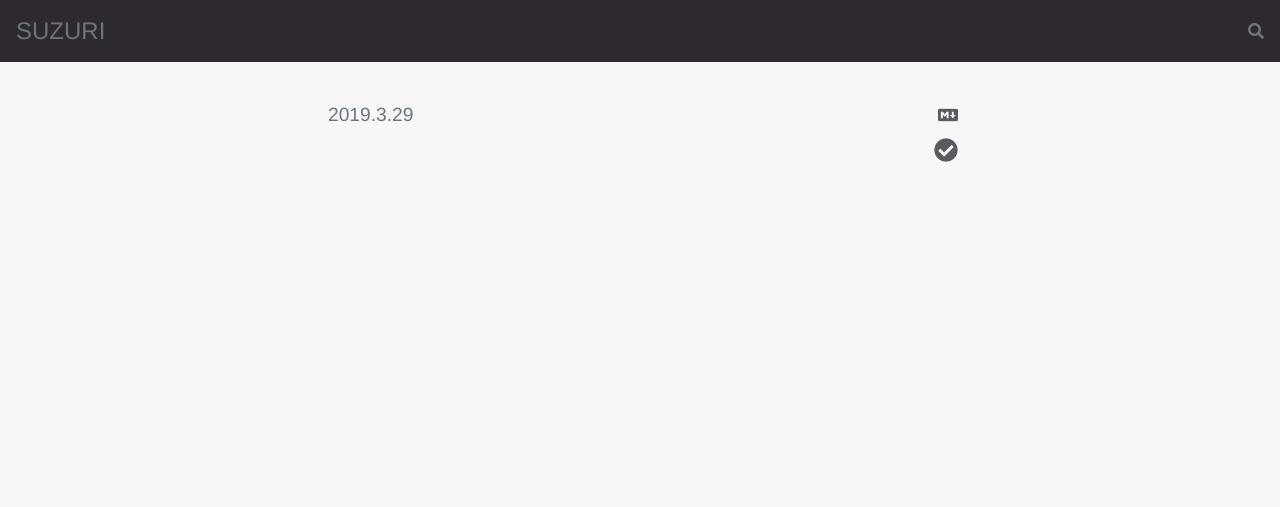
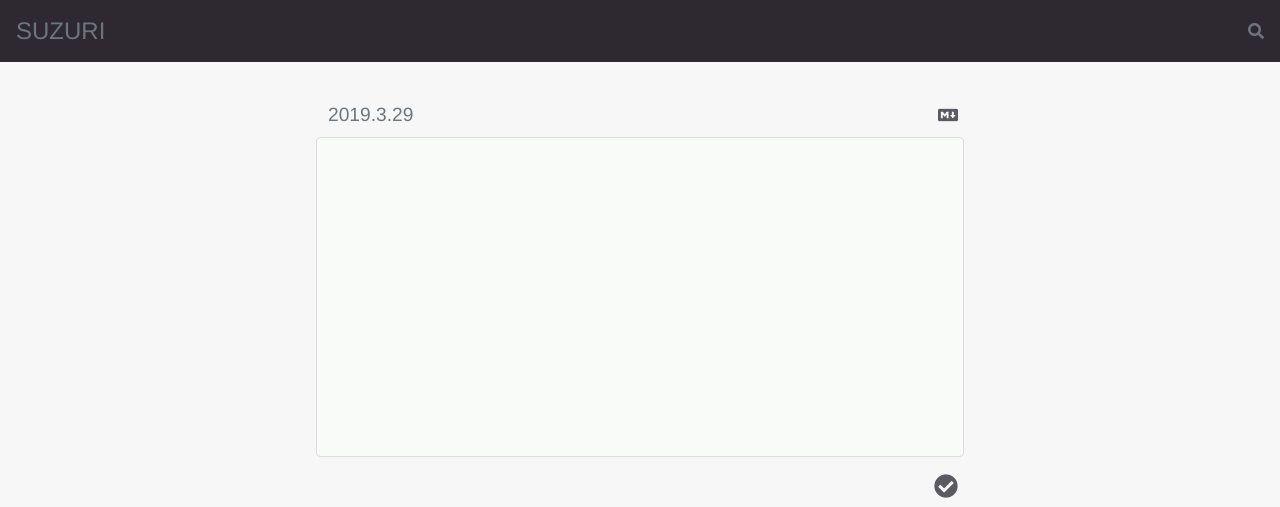
Before and after one commit to suzuri-note/suzuri, a Vue app: page / in a window 1280 px wide. Both pictures are taken after a click on the button 940 px from the left and 115 px from the top of the page. Shown: the top 507 px of the page. Built offline with nearby package versions, Linux system fonts and the light colour scheme.

Commit message:
:+1: Markdownの表示機能を追加

```diff
--- a/package.json
+++ b/package.json
@@ -9,6 +9,7 @@
   },
   "dependencies": {
     "core-js": "^2.6.5",
+    "markdown-it": "8.4.2",
     "vue": "^2.6.10",
     "vuex": "^3.0.1"
   },
--- a/src/components/Editor.vue
+++ b/src/components/Editor.vue
@@ -8,9 +8,10 @@
                 <i class="fab fa-markdown editor-markdown ml-3"></i>
             </button>
         </div>
-        <div v-if="preview" class="bg-paper"></div>
-        <div v-else class="form-group bg-paper">
-            <textarea name="" id="" rows="10" class="form-control editor-textarea" v-model="body" @keyup="onKeyup"></textarea>
+
+        <div class="form-group bg-surface">
+            <div v-if="preview" class="preview" v-html="htmlBody"></div>
+            <textarea v-else name="" id="" class="form-control editor-textarea" v-model="body" @keyup="onKeyup"></textarea>
         </div>
         <div class="editor-footer">
             <button type="button" class="icon-btn icon-btn-secondary" v-bind:disabled="editing">
@@ -21,6 +22,10 @@
 </template>
 
 <script>
+import MarkdownIt from 'markdown-it'
+
+const md = new MarkdownIt()
+
 export default {
     data: () => ({
         title: "",
@@ -36,6 +41,9 @@ export default {
         this.titlePlaceholder = today.getFullYear() + "." + today.getMonth() + "." + today.getDate()
     },
     computed: {
+        htmlBody: function() {
+            return md.render(this.body)
+        },
         previewButtonClass: function () {
             return {
                 'icon-btn': true,
@@ -75,7 +83,7 @@ export default {
 </script>
 
 
-<style scoped>
+<style scoped lang="scss">
 input.title {
     font-size: 1.2em;
     border: none;
@@ -93,6 +101,22 @@ input.title:focus {
     justify-content: space-between;
     align-items: center;
 }
+.preview {
+    text-align: left;
+    min-height: 20rem;
+    padding: .5rem 1.0rem;
+    font-size: 1rem;
+    font-weight: 400;
+    line-height: 1.5;
+    color: #495057;
+    background-color: #F8FBF8;
+    background-clip: padding-box;
+    border: 1px solid $border;
+    border-radius: .25rem;
+}
+.editor-textarea {
+    min-height: 20rem;
+}
 .editor-footer {
     display: flex;
     justify-content: flex-end;
```
Also changed, not shown: 1 other file (tests, documents, lock files or other folders).
